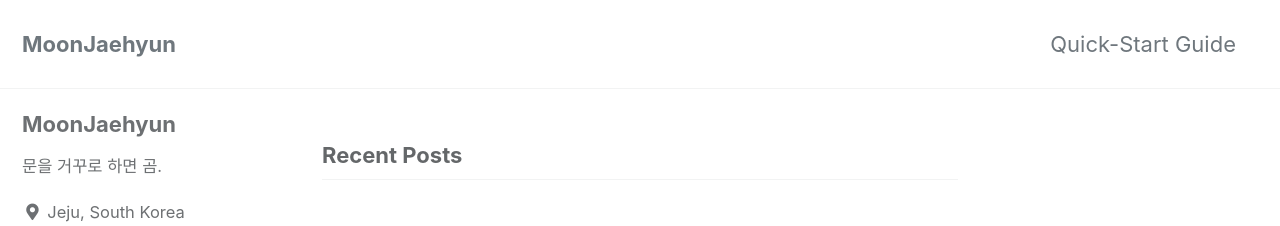
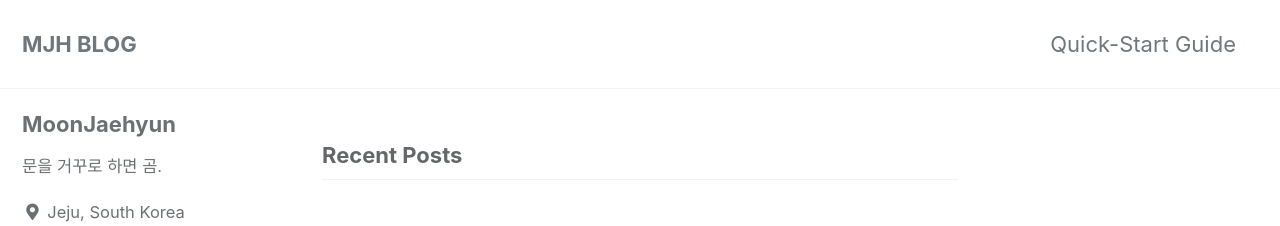
Before and after one commit to MoonJaehyun/blogtest1, a Jekyll site: the page built from index.html, in a window 1280 px wide. Shown: the top 226 px of the page. Built offline with Jekyll 4.4.1, drawn with Linux system fonts in a browser that asks for light colours; cached includes are drawn as plain includes; the list of posts is cut into pages by our own code.

Commit message:
title change

```diff
--- a/_config.yml
+++ b/_config.yml
@@ -16,7 +16,7 @@ minimal_mistakes_skin    : "default" # "air", "aqua", "contrast", "dark", "dirt"
 
 # Site Settings
 locale                   : "KR"
-title                    : "MoonJaehyun"
+title                    : "MJH BLOG"
 title_separator          : "-"
 subtitle                 : # site tagline that appears below site title in masthead
 name                     : "MoonJaehyun"
```
